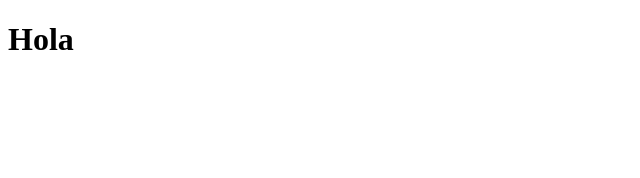
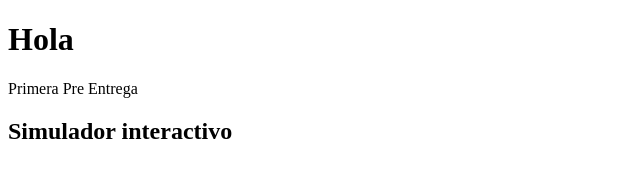
Before and after one commit to Omar-Arroyo/CursoJS, a plain HTML site: page index.html in a window 1280 px wide. Shown: the whole page, without its empty margins (0-640 px from the left). Drawn offline with Linux system fonts and the light colour scheme.

Commit message:
Curso JS

```diff
--- a/index.html
+++ b/index.html
@@ -8,6 +8,8 @@
 </head>
 <body>
     <h1>Hola</h1>
+    <p>Primera Pre Entrega</p>
+    <h2>Simulador interactivo</h2>
 
     <script src="main.js"></script>
 </body>
```
Also changed, not shown: 1 other file.
